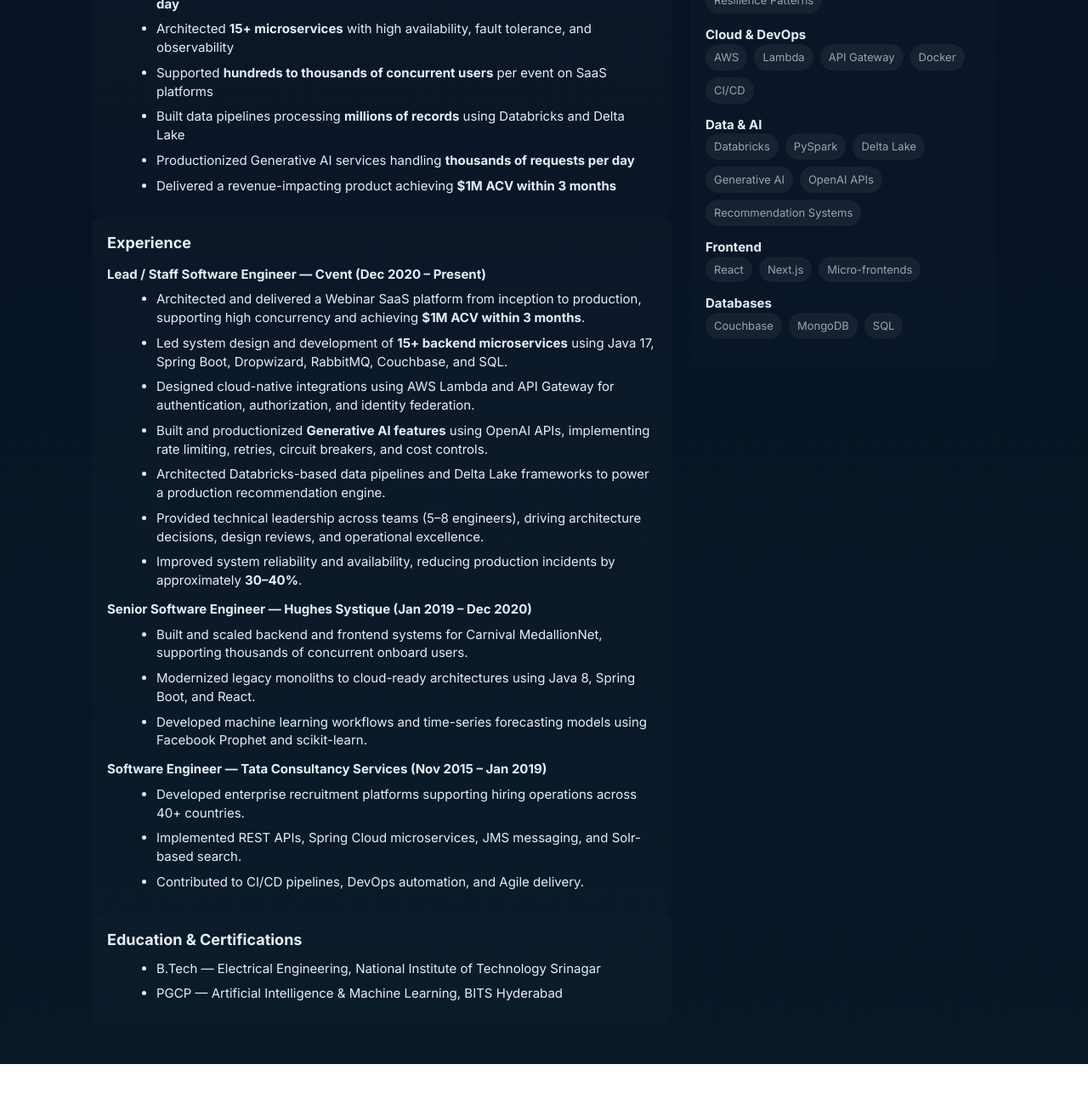
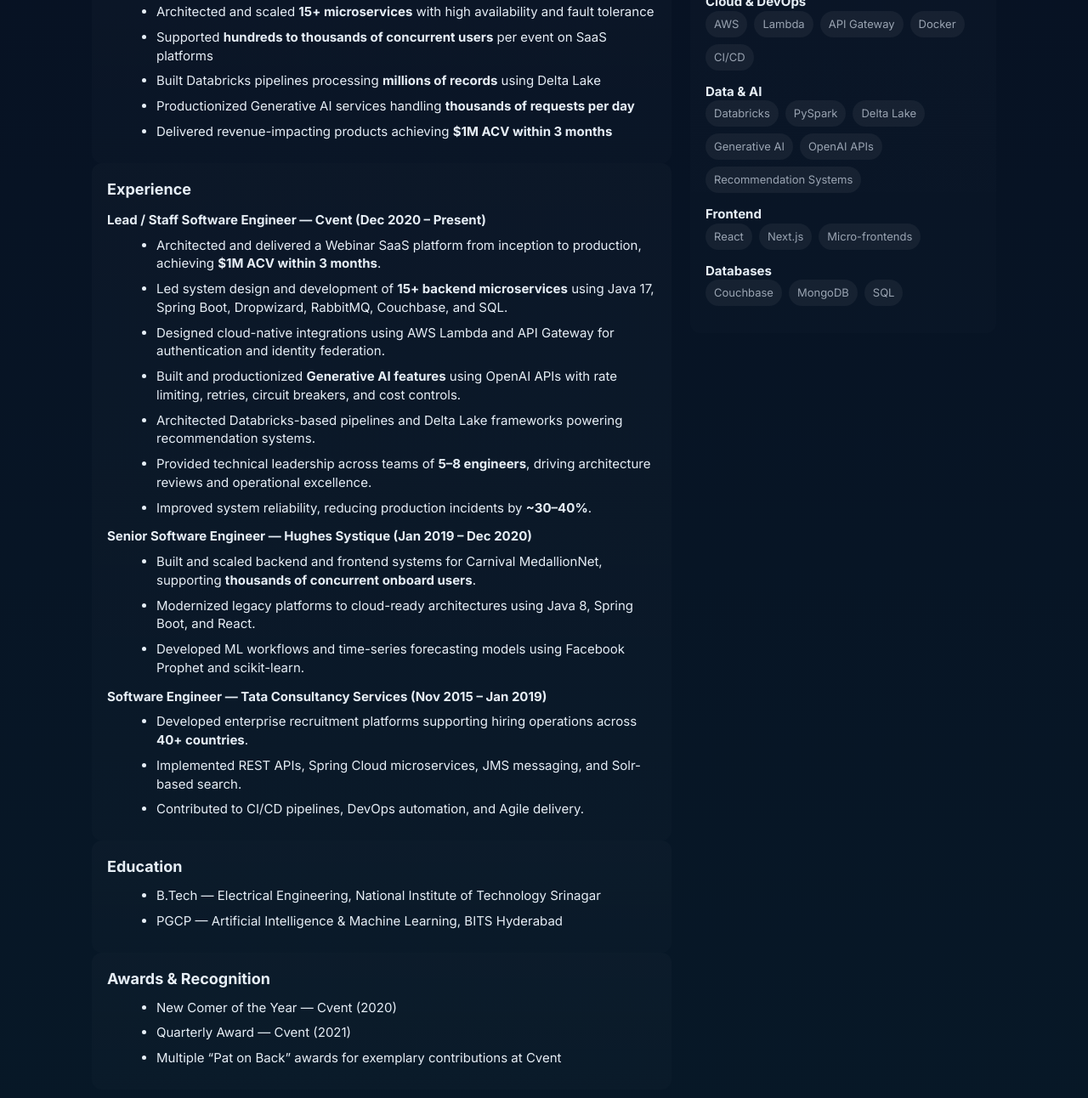
Before and after one commit to tshrsrvstv/tshrsrvstv, a plain HTML site: page index.html in a window 1280 px wide. Shown: the part 448-1740 px from the top of the page at 85% size. Before the commit the page ends 1700 px from the top, so only its background shows below. Drawn offline with Linux system fonts and the light colour scheme.

Commit message:
Revise resume content and add awards section
Updated professional summary and experience details to reflect current skills and achievements. Added awards and recognition section.

```diff
--- a/index.html
+++ b/index.html
@@ -1,6 +1,7 @@
 <!doctype html>
 <!--
-  Tushar Srivastava — Staff Software Engineer (ATS Optimized)
+  Tushar Srivastava — Staff Software Engineer
+  ATS-optimized, metrics-driven, single-file HTML resume
 -->
 <html lang="en">
 <head>
@@ -134,7 +135,7 @@
     <div>
       <h1>Tushar Srivastava</h1>
       <div class="subtitle">
-        Staff Software Engineer · Distributed Systems · Backend Architecture · Applied AI
+        Staff Software Engineer · Distributed Systems · Backend Architecture · Applied Generative AI
       </div>
       <div class="contact">
         <span class="pill">Gurugram, India</span>
@@ -149,7 +150,7 @@
 
 <main>
 
-<!-- MAIN -->
+<!-- MAIN COLUMN -->
 <div>
 
 <section class="card">
@@ -158,8 +159,7 @@
     Staff Software Engineer with 10+ years of experience designing, building, and scaling
     distributed systems and SaaS platforms. Proven expertise in backend architecture,
     microservices, cloud-native systems, data platforms, and applied Generative AI.
-    Strong track record of technical leadership, cross-team collaboration, system design,
-    and delivering business-critical, high-scale solutions.
+    Strong record of technical leadership, system design ownership, and cross-team delivery.
   </p>
 </section>
 
@@ -167,11 +167,11 @@
   <h2>Systems, Scale & Impact</h2>
   <ul>
     <li>Designed and operated distributed systems handling <strong>millions of API requests per day</strong></li>
-    <li>Architected <strong>15+ microservices</strong> with high availability, fault tolerance, and observability</li>
+    <li>Architected and scaled <strong>15+ microservices</strong> with high availability and fault tolerance</li>
     <li>Supported <strong>hundreds to thousands of concurrent users</strong> per event on SaaS platforms</li>
-    <li>Built data pipelines processing <strong>millions of records</strong> using Databricks and Delta Lake</li>
+    <li>Built Databricks pipelines processing <strong>millions of records</strong> using Delta Lake</li>
     <li>Productionized Generative AI services handling <strong>thousands of requests per day</strong></li>
-    <li>Delivered a revenue-impacting product achieving <strong>$1M ACV within 3 months</strong></li>
+    <li>Delivered revenue-impacting products achieving <strong>$1M ACV within 3 months</strong></li>
   </ul>
 </section>
 
@@ -180,47 +180,44 @@
 
   <h3>Lead / Staff Software Engineer — Cvent (Dec 2020 – Present)</h3>
   <ul>
-    <li>Architected and delivered a Webinar SaaS platform from inception to production,
-        supporting high concurrency and achieving <strong>$1M ACV within 3 months</strong>.</li>
-    <li>Led system design and development of <strong>15+ backend microservices</strong>
-        using Java 17, Spring Boot, Dropwizard, RabbitMQ, Couchbase, and SQL.</li>
-    <li>Designed cloud-native integrations using AWS Lambda and API Gateway for authentication,
-        authorization, and identity federation.</li>
-    <li>Built and productionized <strong>Generative AI features</strong> using OpenAI APIs,
-        implementing rate limiting, retries, circuit breakers, and cost controls.</li>
-    <li>Architected Databricks-based data pipelines and Delta Lake frameworks to power
-        a production recommendation engine.</li>
-    <li>Provided technical leadership across teams (5–8 engineers), driving architecture
-        decisions, design reviews, and operational excellence.</li>
-    <li>Improved system reliability and availability, reducing production incidents
-        by approximately <strong>30–40%</strong>.</li>
+    <li>Architected and delivered a Webinar SaaS platform from inception to production, achieving <strong>$1M ACV within 3 months</strong>.</li>
+    <li>Led system design and development of <strong>15+ backend microservices</strong> using Java 17, Spring Boot, Dropwizard, RabbitMQ, Couchbase, and SQL.</li>
+    <li>Designed cloud-native integrations using AWS Lambda and API Gateway for authentication and identity federation.</li>
+    <li>Built and productionized <strong>Generative AI features</strong> using OpenAI APIs with rate limiting, retries, circuit breakers, and cost controls.</li>
+    <li>Architected Databricks-based pipelines and Delta Lake frameworks powering recommendation systems.</li>
+    <li>Provided technical leadership across teams of <strong>5–8 engineers</strong>, driving architecture reviews and operational excellence.</li>
+    <li>Improved system reliability, reducing production incidents by <strong>~30–40%</strong>.</li>
   </ul>
 
   <h3>Senior Software Engineer — Hughes Systique (Jan 2019 – Dec 2020)</h3>
   <ul>
-    <li>Built and scaled backend and frontend systems for Carnival MedallionNet,
-        supporting thousands of concurrent onboard users.</li>
-    <li>Modernized legacy monoliths to cloud-ready architectures using Java 8,
-        Spring Boot, and React.</li>
-    <li>Developed machine learning workflows and time-series forecasting models
-        using Facebook Prophet and scikit-learn.</li>
+    <li>Built and scaled backend and frontend systems for Carnival MedallionNet, supporting <strong>thousands of concurrent onboard users</strong>.</li>
+    <li>Modernized legacy platforms to cloud-ready architectures using Java 8, Spring Boot, and React.</li>
+    <li>Developed ML workflows and time-series forecasting models using Facebook Prophet and scikit-learn.</li>
   </ul>
 
   <h3>Software Engineer — Tata Consultancy Services (Nov 2015 – Jan 2019)</h3>
   <ul>
-    <li>Developed enterprise recruitment platforms supporting hiring operations
-        across 40+ countries.</li>
-    <li>Implemented REST APIs, Spring Cloud microservices, JMS messaging,
-        and Solr-based search.</li>
+    <li>Developed enterprise recruitment platforms supporting hiring operations across <strong>40+ countries</strong>.</li>
+    <li>Implemented REST APIs, Spring Cloud microservices, JMS messaging, and Solr-based search.</li>
     <li>Contributed to CI/CD pipelines, DevOps automation, and Agile delivery.</li>
   </ul>
 </section>
 
 <section class="card">
-  <h2>Education & Certifications</h2>
+  <h2>Education</h2>
   <ul>
     <li>B.Tech — Electrical Engineering, National Institute of Technology Srinagar</li>
     <li>PGCP — Artificial Intelligence & Machine Learning, BITS Hyderabad</li>
+  </ul>
+</section>
+
+<section class="card">
+  <h2>Awards & Recognition</h2>
+  <ul>
+    <li>New Comer of the Year — Cvent (2020)</li>
+    <li>Quarterly Award — Cvent (2021)</li>
+    <li>Multiple “Pat on Back” awards for exemplary contributions at Cvent</li>
   </ul>
 </section>
 
@@ -247,7 +244,6 @@
       <div class="tags">
         <span class="tag">Microservices</span>
         <span class="tag">Event-Driven Architecture</span>
-        <span class="tag">Message Queues</span>
         <span class="tag">RabbitMQ</span>
         <span class="tag">Resilience Patterns</span>
       </div>
```
